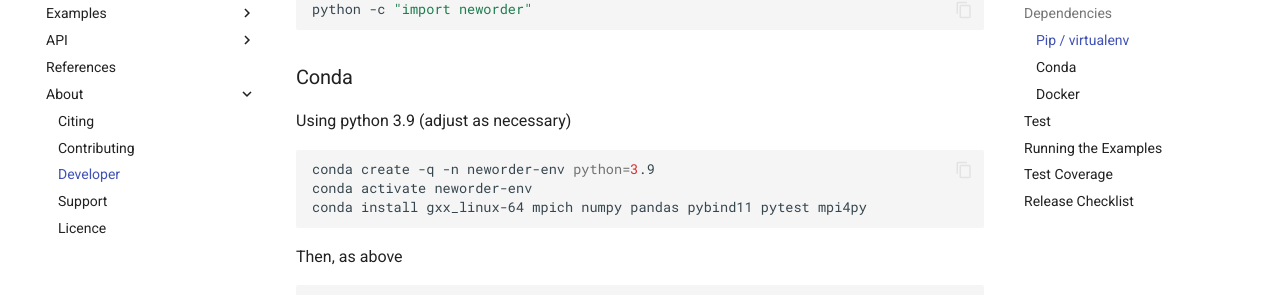
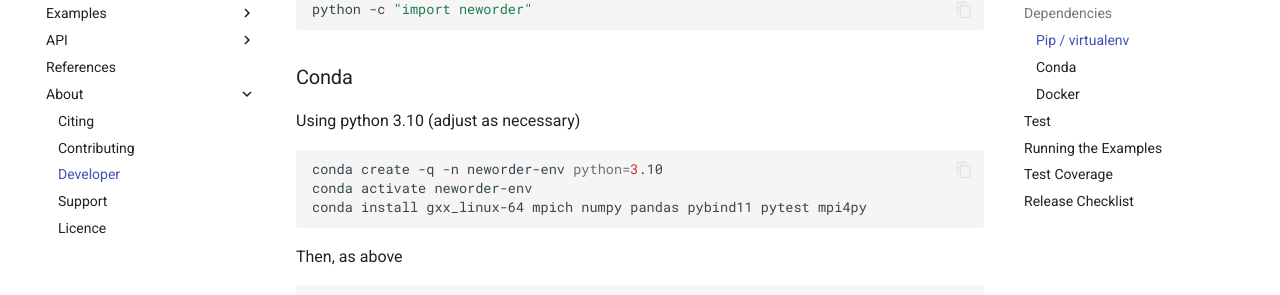
Before and after one commit to virgesmith/neworder, an MkDocs documentation site: the page built from docs/developer.md, in a window 1280 px wide and 900 px high, scrolled down 1515 px. Shown: the part 149-444 px from the top of the window. Built offline with MkDocs 1.6.1 and Material for MkDocs 9.7.7, drawn with Linux system fonts in a browser that asks for light colours; comment, search, counter and statistics services are not loaded.

Commit message:
version restrictions

````diff
--- a/docs/developer.md
+++ b/docs/developer.md
@@ -69,10 +69,10 @@ python -c "import neworder"
 
 ### Conda
 
-Using python 3.9 (adjust as necessary)
+Using python 3.10 (adjust as necessary)
 
 ```bash
-conda create -q -n neworder-env python=3.9
+conda create -q -n neworder-env python=3.10
 conda activate neworder-env
 conda install gxx_linux-64 mpich numpy pandas pybind11 pytest mpi4py
 ```
````
Also changed, not shown: README.md (+2 -2 lines), 1 other file.
